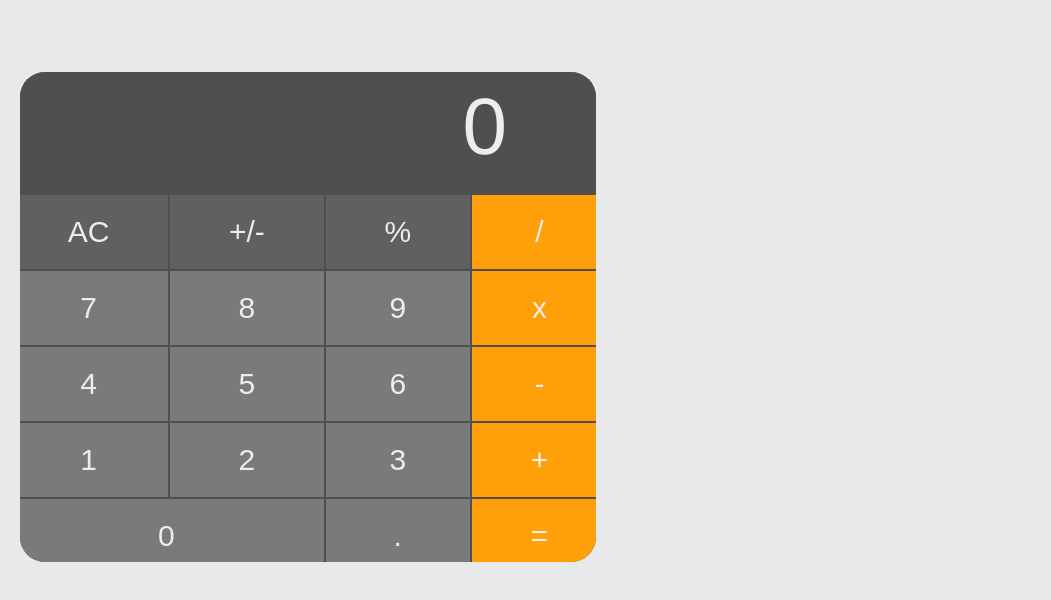
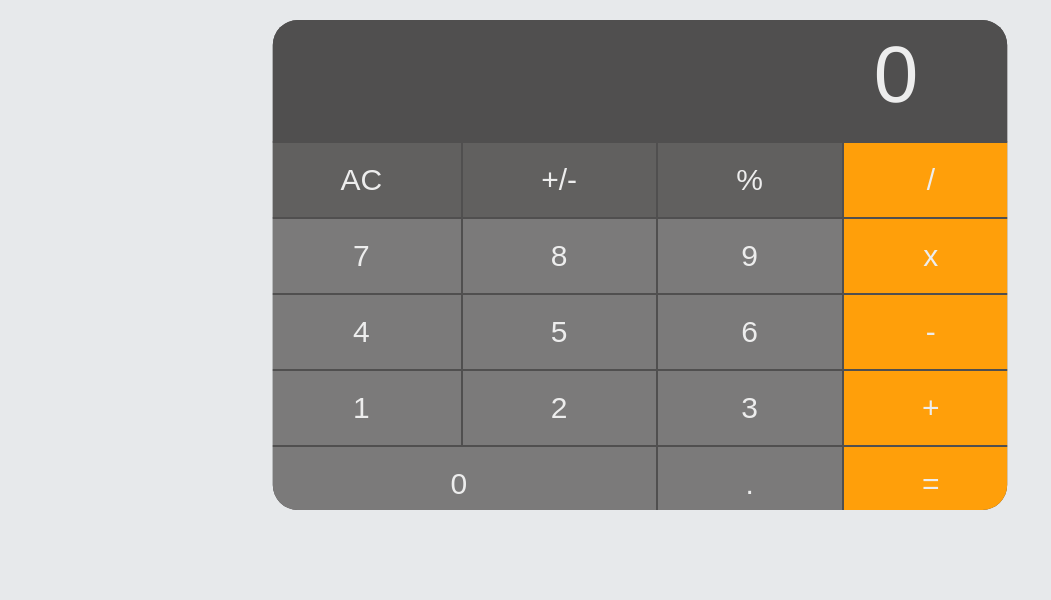
Before and after one commit to felipebrendel/vue-calculator, a Vue app: page / in a window 1280 px wide. Shown: the top 600 px of the page, without its empty margins (0-1051 px from the left). Built offline with nearby package versions, Linux system fonts and the light colour scheme.

Commit message:
change app width; redist

```diff
--- a/src/App.vue
+++ b/src/App.vue
@@ -142,7 +142,9 @@ body {
   text-align: center;
   color: #2c3e50;
   margin-top: 60px;
-  width: 600px;
+  position: relative;
+  margin: auto;
+  width: 60%;
 }
 .grid-container {
   display: grid;
```
Also changed, not shown: 7 other files (tests, documents, lock files or other folders).
